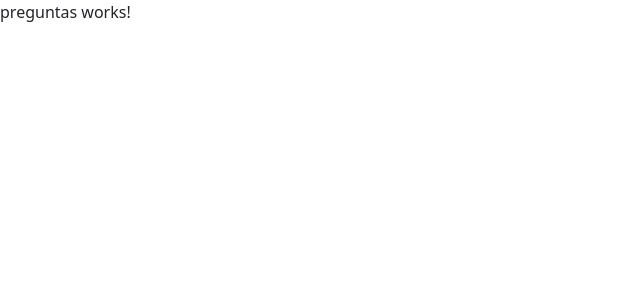
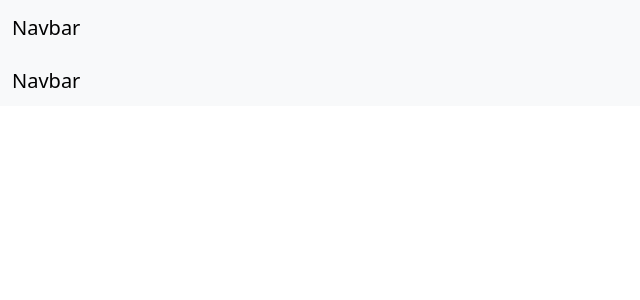
Before and after one commit to agustinMellado/macus2.0, an Angular app: page /preguntas in a window 1280 px wide. Shown: the top 300 px of the page, without its empty margins (0-640 px from the left). Built offline with nearby package versions, Linux system fonts and the light colour scheme.

Commit message:
modularizacion de componentes

```diff
--- a/src/app/modules/ruleta/pages/preguntas/preguntas.component.html
+++ b/src/app/modules/ruleta/pages/preguntas/preguntas.component.html
@@ -1 +1 @@
-<p>preguntas works!</p>
+<app-navbar></app-navbar>
--- a/src/app/modules/ruleta/ruleta.module.ts
+++ b/src/app/modules/ruleta/ruleta.module.ts
@@ -2,6 +2,7 @@ import { NgModule } from '@angular/core';
 import { CommonModule } from '@angular/common';
 import { PreguntasComponent } from './pages/preguntas/preguntas.component';
 import { Ruleta6a12Component } from './pages/ruleta6a12/ruleta6a12.component';
+import { SharedModule } from 'src/app/shared/shared.module';
 
 
 
@@ -11,7 +12,8 @@ import { Ruleta6a12Component } from './pages/ruleta6a12/ruleta6a12.component';
     Ruleta6a12Component
   ],
   imports: [
-    CommonModule
+    CommonModule,
+    SharedModule,
   ]
 })
 export class RuletaModule { }
```
Also changed, not shown: src/app/app.module.ts (+10 -12 lines), src/app/shared/shared.module.ts (+5 -2 lines), 1 other file (tests, documents, lock files or other folders).
